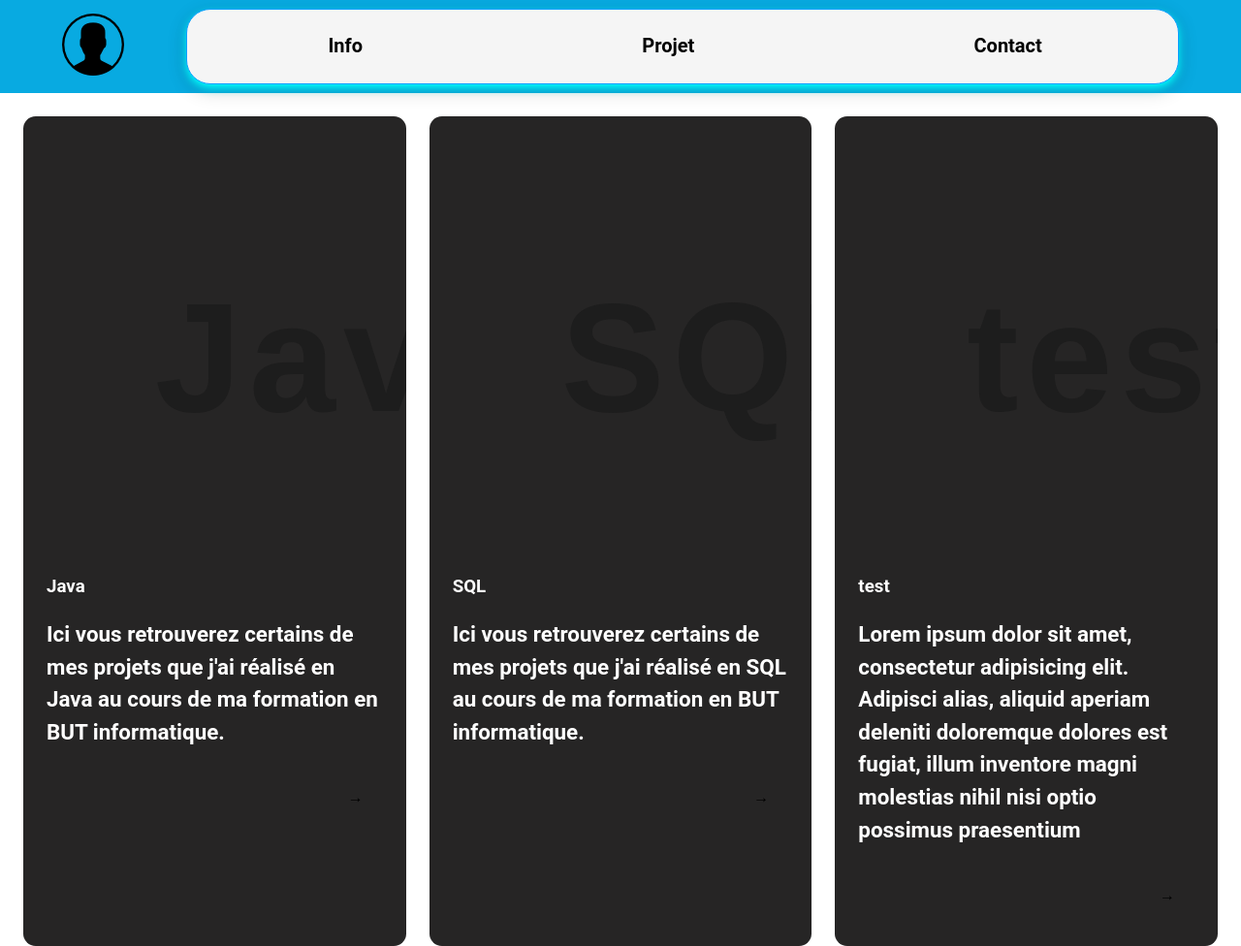
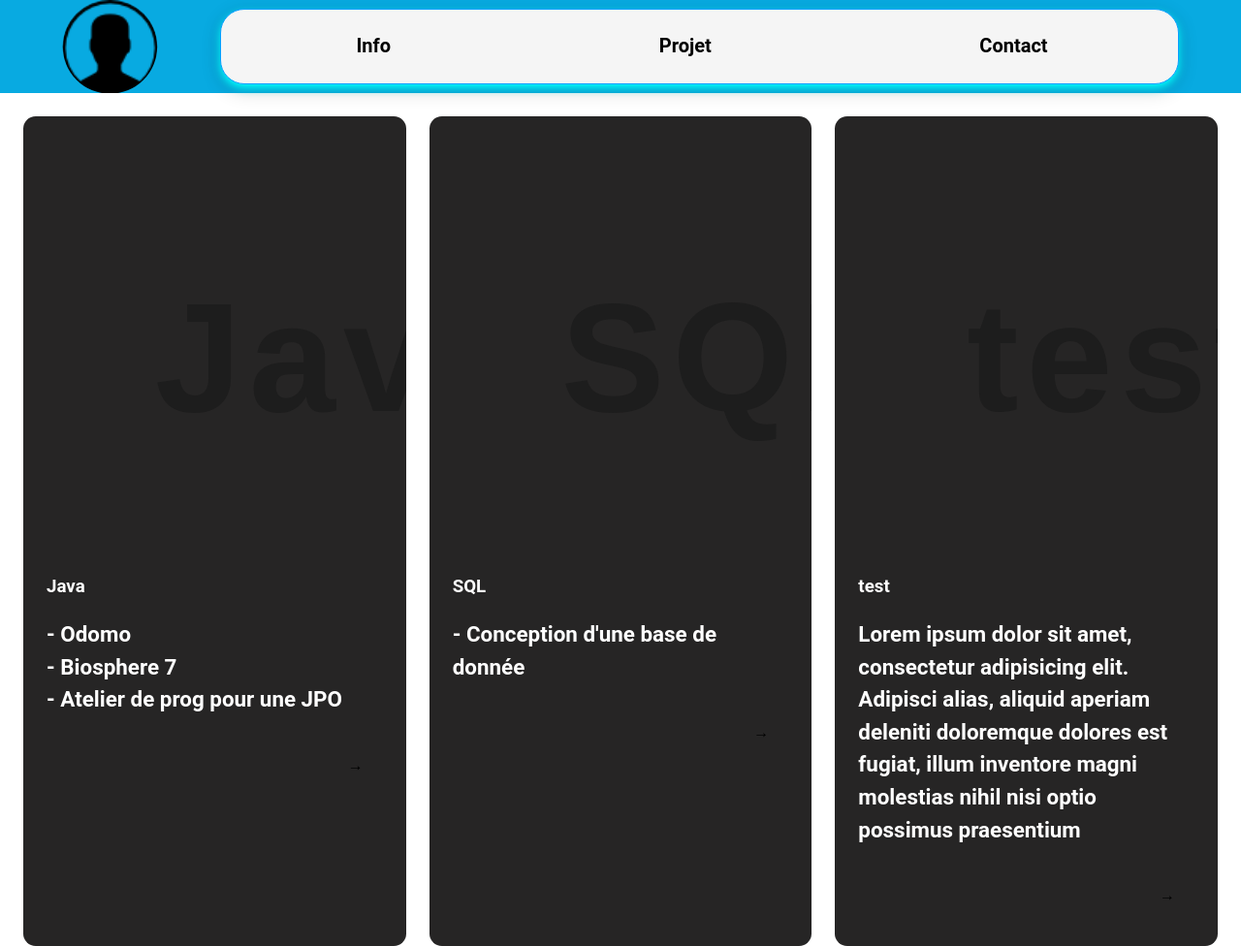
Before and after one commit to DurandMathis/PortFolio, a plain HTML site: page index.html in a window 1280 px wide. Shown: the top 976 px of the page at 97% size. Drawn offline with Linux system fonts and the light colour scheme.

Commit message:
modif général

```diff
--- a/index.html
+++ b/index.html
@@ -13,7 +13,8 @@
 <body>
     <header>
         <nav>
-            <a href="index.html"><img src="image/user.png" alt="Page d'acceuil"></a>
+            <!-- <a href="index.html"><img src="image/user.png" alt="Page d'acceuil"></a> -->
+            <div class="photo"></div>
             <ul>
                 <li><a href="info.html">Info</a></li>
                 <li><a href="">Projet</a></li>
@@ -27,9 +28,11 @@
                 <h2 class="card-title-large">Java</h2>
                 <h3 class="card-title-small">Java</h3>
                 <p class="card-description">
-                    Ici vous retrouverez certains de mes projets que
-                    j'ai réalisé en Java au cours de ma formation en
-                    BUT informatique.
+                    - Odomo
+                    <br>
+                    - Biosphere 7
+                    <br>
+                    - Atelier de prog pour une JPO
                 </p>
                 <a href="retex/Odomo.pdf" target="_blank" class="card-cta">&rarr;</a>
             </div>
@@ -37,9 +40,8 @@
                 <h2 class="card-title-large">SQL</h2>
                 <h3 class="card-title-small">SQL</h3>
                 <p class="card-description">
-                    Ici vous retrouverez certains de mes projets que
-                    j'ai réalisé en SQL au cours de ma formation en
-                    BUT informatique.
+                    - Conception d'une base de donnée
+                    <br>
                 </p>
                 <a href="#" class="card-cta">&rarr;</a>
             </div>
--- a/style.css
+++ b/style.css
@@ -16,6 +16,16 @@ header {
     height: 12%;
     display: flex;
     background-color: #08AAE1;
+}
+
+.photo {
+    width: 10%;
+    height: 100%;
+    margin-left: 5%;
+    background-image: url(image/user.png);
+    background-size: cover;
+    clip-path: circle(50% at 50% 50%);
+
 }
 
 header nav a {
@@ -334,6 +344,7 @@ a:hover {
     max-width: 960px;
     margin: 0 auto;
     background-color: dimgray;
+    box-shadow: 0 15px 25px rgba(0,0,0,.6);
 }
 
 .timeline::after {
```
